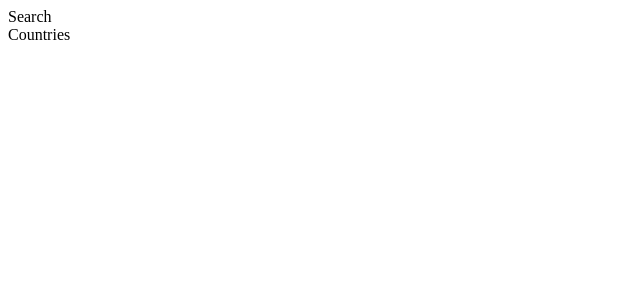
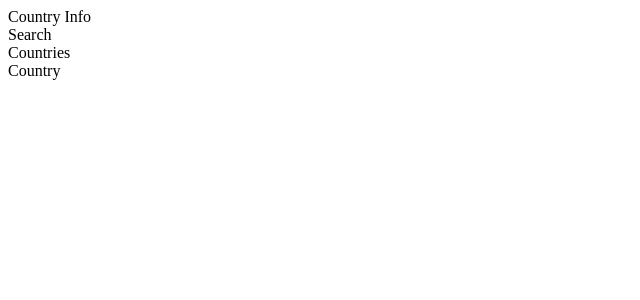
Before and after one commit to egriboz/rest-countries-react, a React app: page / in a window 1280 px wide. Shown: the top 300 px of the page, without its empty margins (0-640 px from the left). Built offline with nearby package versions, Linux system fonts and the light colour scheme; the HTML template or start-up script is replaced by a standard one.

Commit message:
add proptypes

```diff
--- a/src/components/App.js
+++ b/src/components/App.js
@@ -1,15 +1,16 @@
 import React, { Component, Fragment } from 'react'
 
+import Navbar from './Navbar'
+import Search from './Search'
 import Countries from './Countries'
-import Search from './Search'
-
 
 class App extends Component {
     render() {
         return (
             <>
-                <Search />
-                <Countries />
+              <Navbar title="Country Info"/>
+              <Search />
+              <Countries />
             </>
         )
     }
--- a/src/components/Countries.js
+++ b/src/components/Countries.js
@@ -1,11 +1,12 @@
 import React, { Component } from 'react'
 import Country from './Country'
 
-class Countries extends Component {
+export class Countries extends Component {
     render() {
       return (
         <div>
             Countries
+            <Country/>
         </div>
       )
     }
--- a/src/components/Country.js
+++ b/src/components/Country.js
@@ -1,6 +1,6 @@
 import React, { Component } from 'react'
 
-class Country extends Component {
+export class Country extends Component {
   render() {
     return (
       <div>
--- /dev/null
+++ b/src/components/Navbar.js
@@ -0,0 +1,19 @@
+import React, { Component } from 'react'
+import PropTypes from 'prop-types';
+
+export class Navbar extends Component {
+  render() {
+    return (
+      <div>
+        {this.props.title}
+      </div>
+    )
+  }
+}
+Navbar.defaultProps = {
+  title: 'Site Title'
+}
+Navbar.propTypes = {
+  title: PropTypes.string.isRequired
+}
+export default Navbar
--- a/src/components/Search.js
+++ b/src/components/Search.js
@@ -1,6 +1,6 @@
 import React, { Component } from 'react'
 
-class Search extends Component {
+export class Search extends Component {
 
   render() {
     return (
--- a/webpack.config.js
+++ b/webpack.config.js
@@ -6,6 +6,7 @@ module.exports = {
         path: path.resolve(__dirname, 'dist'),
         filename: 'bundle.js'
     },
+    devtool: 'source-map',
     devServer: {
         contentBase: path.resolve(__dirname, 'dist')
     },
```
Also changed, not shown: package.json (+8 -7 lines), 2 other files (tests, documents, lock files or other folders).
